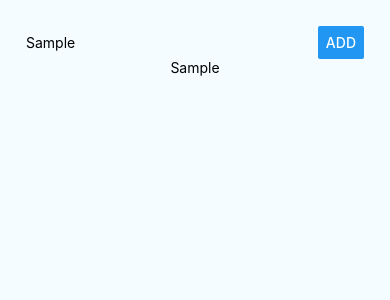
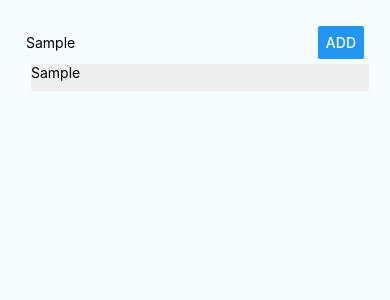
Before and after one commit to SaroshKhawar496/AwesomePlaces, a React Native app: screen / in a window 390 px wide. Both pictures are taken after typing "Sample" into the empty fields and a click on the button "ADD". Shown: the top 300 px of the page. Built offline with nearby package versions, Linux system fonts and the light colour scheme.

Commit message:
Created component to wrap place entered

```diff
--- a/App.js
+++ b/App.js
@@ -8,6 +8,8 @@
 
 import React, {Component} from 'react';
 import {Platform, StyleSheet, Text, View, TextInput, Button} from 'react-native';
+
+import ListItem from "./src/components/ListItem/ListItem";
 
 const instructions = Platform.select({
   ios: 'Press Cmd+R to reload,\n' + 'Cmd+D or shake for dev menu',
@@ -43,7 +45,7 @@
   render() {
     //converting the array places to array of jsx elements for rendering
     const placesOutput = this.state.places.map((place, i) =>(
-      <Text key={i}>{place}</Text>
+      <ListItem key={i} placeName={place} />
     ))
     return (
       <View style={styles.container}>
@@ -66,7 +68,7 @@
       </View>
 
       {/* View below is for showing the places stored in the app */}
-      <View>
+      <View style={styles.listContainer}>
         {placesOutput}
       </View>
 
@@ -96,5 +98,8 @@
     },
     placeButton:{
       width: "30%"
+    },
+    listContainer: {
+      width: "100%"
     }
   });
--- /dev/null
+++ b/src/components/ListItem/ListItem.js
@@ -0,0 +1,20 @@
+import React from 'react';
+import {View, Text, StyleSheet} from 'react-native';
+
+const listItem = (props) => (
+    <View style={styles.listItem}>
+        <Text>{props.placeName}</Text>
+    </View>
+);
+
+
+const styles = StyleSheet.create({
+    listItem:{
+        width: "100%",
+        margin: 5,
+        paddingBottom: 10,
+        backgroundColor: "#eee"
+    }
+})
+
+export default listItem;
```
